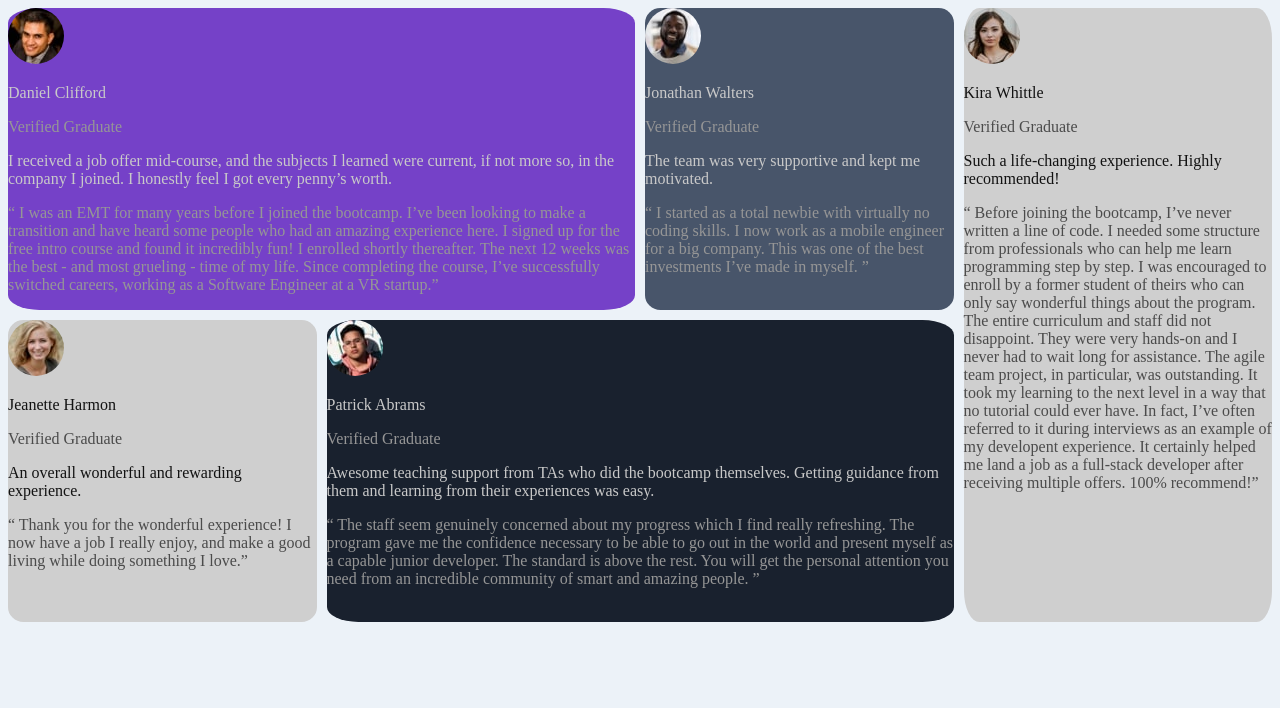
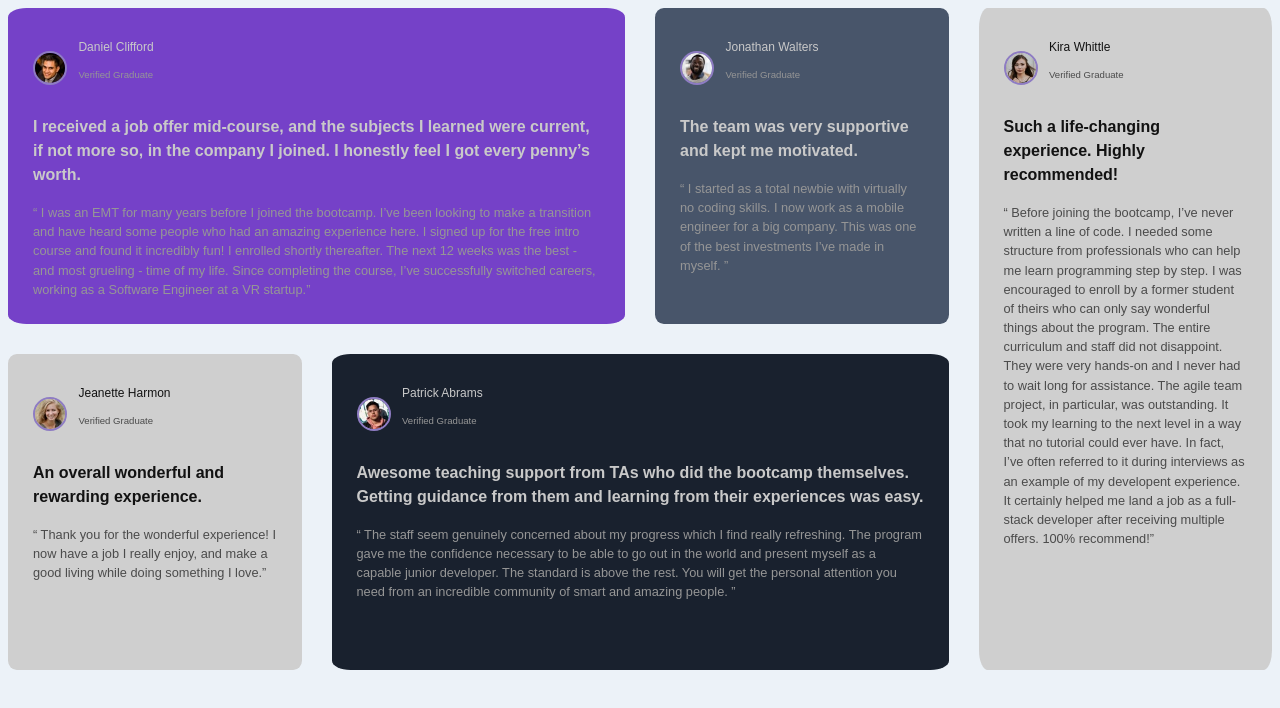
Before and after one commit to JoeGracey/testimonials, a plain HTML site: page testimonials-grid-section-main/index.html in a window 1280 px wide. Drawn offline with Linux system fonts and the light colour scheme.

Commit message:
Add files via upload

```diff
--- a/testimonials-grid-section-main/index.html
+++ b/testimonials-grid-section-main/index.html
@@ -16,38 +16,42 @@
 
     <!-------------------------------------------------------------->
 
-    <div class="daniel-clifford-container">
+    <div class="daniel-container">
+      <div class="details">
         <img src="images/image-daniel.jpg" alt="#">
-      <div>
-        <p class="grey-one-text">Daniel Clifford</p>
-        <p class="grey-two-text">Verified Graduate</p>
+        <div class="d-name">
+          <p id="name" class="grey-one-text">Daniel Clifford</p>
+          <p id="v-g" class="grey-two-text">Verified Graduate</p>
         </div>
 
         <div>
           <p class="grey-one-text">
-          I received a job offer mid-course, and the subjects I learned were current, if not more so, in the company I joined. I honestly feel I got every penny’s worth.
+            <strong>I received a job offer mid-course, and the subjects I learned were current, if not more so, in the company I joined. I honestly feel I got every penny’s worth.</strong>
           </p>
         </div>
 
         <div>
           <p class="grey-two-text">
-          “ I was an EMT for many years before I joined the bootcamp. I’ve been looking to make a transition and have heard some people who had an amazing experience here. I signed up for the free intro course and found it incredibly fun! I enrolled shortly thereafter. The next 12 weeks was the best - and most grueling - time of my life. Since completing the course, I’ve successfully switched careers, working as a Software Engineer at a VR startup.”
+            “ I was an EMT for many years before I joined the bootcamp. I’ve been looking to make a transition and have heard some people who had an amazing experience here. I signed up for the free intro course and found it incredibly fun! I
+            enrolled shortly thereafter. The next 12 weeks was the best - and most grueling - time of my life. Since completing the course, I’ve successfully switched careers, working as a Software Engineer at a VR startup.”
           </p>
+        </div>
       </div>
     </div>
 
     <!-------------------------------------------------------------->
 
-    <div class="jonathan-walters-container">
+    <div class="jonathan-container">
+      <div class="details">
         <img src="images/image-jonathan.jpg" alt="#">
-      <div>
-        <p class="grey-one-text">Jonathan Walters</p>
-        <p class="grey-two-text">Verified Graduate</p>
+        <div class="jo-name">
+          <p id="name" class="grey-one-text">Jonathan Walters</p>
+          <p id="v-g" class="grey-two-text">Verified Graduate</p>
         </div>
 
         <div>
           <p class="grey-one-text">
-          The team was very supportive and kept me motivated.
+            <strong>The team was very supportive and kept me motivated.</strong>
           </p>
         </div>
 
@@ -57,19 +61,21 @@
           </p>
         </div>
       </div>
+    </div>
 
     <!-------------------------------------------------------------->
 
-    <div class="jeanette-harmon-container">
+    <div class="jeanette-container">
+      <div class="details">
         <img src="images/image-jeanette.jpg" alt="#">
-      <div>
-        <p class="grey-four-text">Jeanette Harmon</p>
-        <p class="grey-three-text">Verified Graduate</p>
+        <div class="je-name">
+          <p id="name" class="grey-four-text">Jeanette Harmon</p>
+          <p id="v-g" class="grey-three-text">Verified Graduate</p>
         </div>
 
         <div>
           <p class="grey-four-text">
-          An overall wonderful and rewarding experience.
+            <strong>An overall wonderful and rewarding experience.</strong>
           </p>
         </div>
 
@@ -80,20 +86,22 @@
           </p>
         </div>
       </div>
+    </div>
 
     <!-------------------------------------------------------------->
 
-    <div class="patrick-abrams-container">
+    <div class="patrick-container">
+      <div class="details">
         <img src="images/image-patrick.jpg" alt="#">
-      <div>
-        <p class="grey-one-text">Patrick Abrams</p>
-        <p class="grey-two-text">Verified Graduate</p>
+        <div class="p-name">
+          <p id="name" class="grey-one-text">Patrick Abrams</p>
+          <p id="v-g" class="grey-two-text">Verified Graduate</p>
         </div>
 
         <div>
           <p class="grey-one-text">
-          Awesome teaching support from TAs who did the bootcamp themselves. Getting guidance from them and
-          learning from their experiences was easy.
+            <strong>Awesome teaching support from TAs who did the bootcamp themselves. Getting guidance from them and
+            learning from their experiences was easy.</strong>
           </p>
         </div>
 
@@ -106,19 +114,21 @@
           </p>
         </div>
       </div>
+    </div>
 
     <!-------------------------------------------------------------->
 
-    <div class="kira-whittle-container">
+    <div class="kira-container">
+      <div class="details">
         <img src="images/image-kira.jpg" alt="#">
-      <div>
-        <p class="grey-four-text">Kira Whittle</p>
-        <p class="grey-three-text">Verified Graduate</p>
+        <div class="k-name">
+          <p id="name" class="grey-four-text">Kira Whittle</p>
+          <p id="v-g" class="grey-three-text">Verified Graduate</p>
         </div>
 
         <div>
           <p class="grey-four-text">
-          Such a life-changing experience. Highly recommended!
+            <strong>Such a life-changing experience. Highly recommended!</strong>
           </p>
         </div>
 
@@ -135,6 +145,7 @@
           </p>
         </div>
       </div>
+    </div>
 
     <!-------------------------------------------------------------->
 
--- a/testimonials-grid-section-main/styles.css
+++ b/testimonials-grid-section-main/styles.css
@@ -1,66 +1,100 @@
 html {
   background-color: hsl(210, 46%, 95%);
+  font-family: sans-serif;
 }
 
 :root {
-  --br: 5%;
+  --br: 3%;
 }
 
 #main-container {
   display: grid;
-  grid-gap: 10px;
+  grid-gap: 30px;
   grid-template-columns: 1fr 1fr 1fr 1fr;
   grid-template-rows: 1fr 1fr;
   grid-template-areas: "aaa aaa bbb eee"
   "ccc ddd ddd eee";
 }
 
-.daniel-clifford-container {
+#name {
+  font-size: .75em;
+}
+
+#v-g {
+  font-size: .60em;
+}
+
+.daniel-container {
   background-color: hsl(263, 55%, 52%);
   grid-area: aaa;
   border-radius: var(--br);
 }
 
-.jonathan-walters-container {
+.jonathan-container {
   background-color: hsl(217, 19%, 35%);
   grid-area: bbb;
   border-radius: var(--br);
 }
 
-.jeanette-harmon-container {
+.jeanette-container {
   background-color: hsl(0, 0%, 81%);
   grid-area: ccc;
   border-radius: var(--br);
 }
 
-.patrick-abrams-container {
+.patrick-container {
   background-color: hsl(219, 29%, 14%);
   grid-area: ddd;
   border-radius: var(--br);
 }
 
-.kira-whittle-container {
+.kira-container {
   background-color: hsl(0, 0%, 81%);
   grid-area: eee;
   border-radius: var(--br);
 }
 
+.details {
+  margin: 25px;
+}
+
 .grey-one-text {
   color: #c9c9c9;
+  line-height: 1.5;
 }
 
 .grey-two-text {
   color: #969696;
+  font-size: .80em;
+  line-height: 1.5;
 }
 
 .grey-three-text {
   color: #4b4b4b;
+  font-size: .80em;
+  line-height: 1.5;
 }
 
 .grey-four-text {
   color: #121212;
+  line-height: 1.5;
 }
 
 img {
   border-radius: 50%;
+  width: 30px;
+  height: auto;
+  border: 2px solid #8e7cc3;
 }
+
+.d-name,
+.jo-name,
+.je-name,
+.p-name,
+.k-name {
+  display: inline-block;
+  line-height: .025em;
+  position: relative;
+  bottom: 7px;
+  left: 7px;
+}
```
Lines whose indentation alone changed are shown as unchanged.
